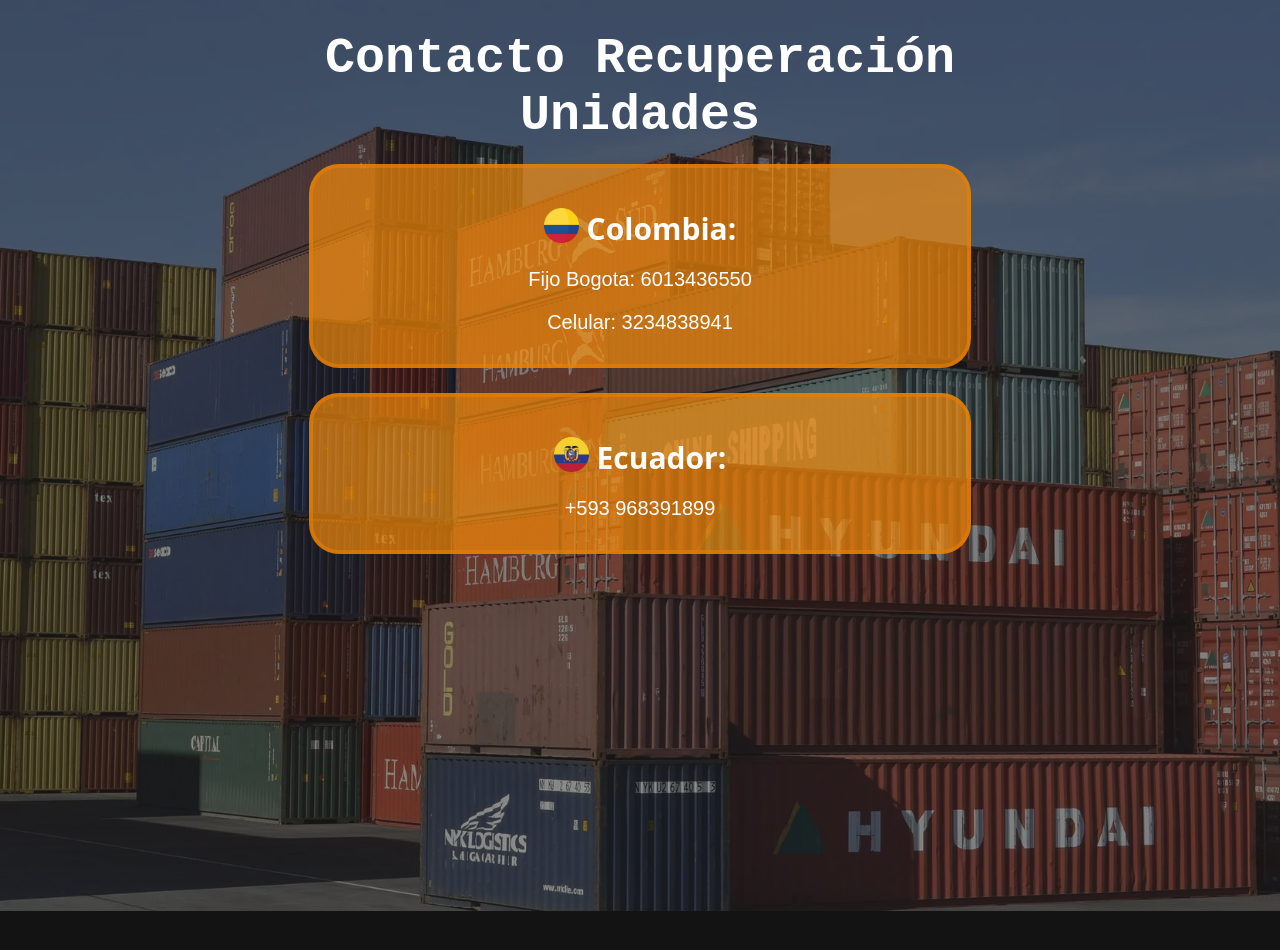
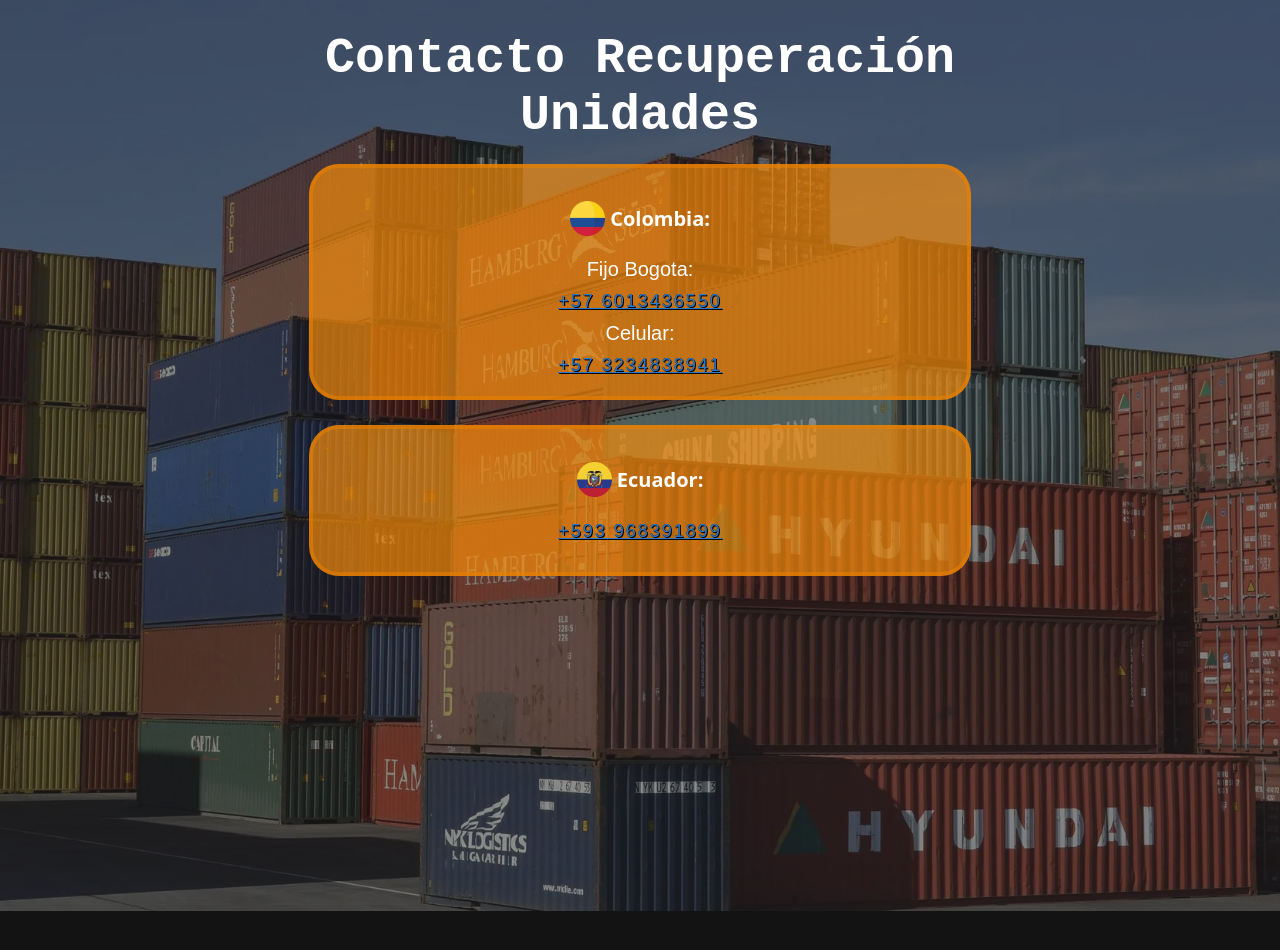
Before and after one commit to SAMIND1020/SATLOOK, a plain HTML site: page CONTACTOS-PAGE/index.html in a window 1280 px wide. Drawn offline with Linux system fonts and the light colour scheme.

Commit message:
Add href to the "numbers" to call

```diff
--- a/CONTACTOS-PAGE/index.html
+++ b/CONTACTOS-PAGE/index.html
@@ -12,12 +12,12 @@
             <p id="title">Contacto Recuperación Unidades</p>
             <div class="block">
                 <p class="block-title"><img src="./img/colombia.png" width="35" height="35"> &nbsp;Colombia:</p>
-                <p>Fijo Bogota: 6013436550</p>
-                <p>Celular: 3234838941</p>
+                <p>Fijo Bogota: </p><a href="tel:+57 6013436550">+57 6013436550</a>
+                <p>Celular: </p><a href="tel:+57 3234838941">+57 3234838941</a>
             </div>
             <div class="block">
                 <p class="block-title"><img src="./img/ecuador.png" width="35" height="35"> &nbsp;Ecuador:</p>
-                <p>+593 968391899</p>
+                <p><a href="tel:+593 968391899">+593 968391899</a></p>
             </div>
         </div>
     </body>
--- a/CONTACTOS-PAGE/style/style.css
+++ b/CONTACTOS-PAGE/style/style.css
@@ -53,6 +53,7 @@ body{
 
 .block-title{
     display: flex;
+    align-items: center;
     padding: 10px;
     height: 20px;
     margin-bottom: 20px;
@@ -62,7 +63,16 @@ body{
     font-family: system-ui;
 }
 
-p{
+.block p{
     margin: 10px;
     font-size: 20px;
 }
+
+/* LINKS */
+a{
+    font-size: 18px;
+    letter-spacing: 2px;
+    color: #2979CD;
+    text-shadow: 0px 0px 0px black, 1px 1px 0px black;
+    transition: all 500ms;
+}
```
